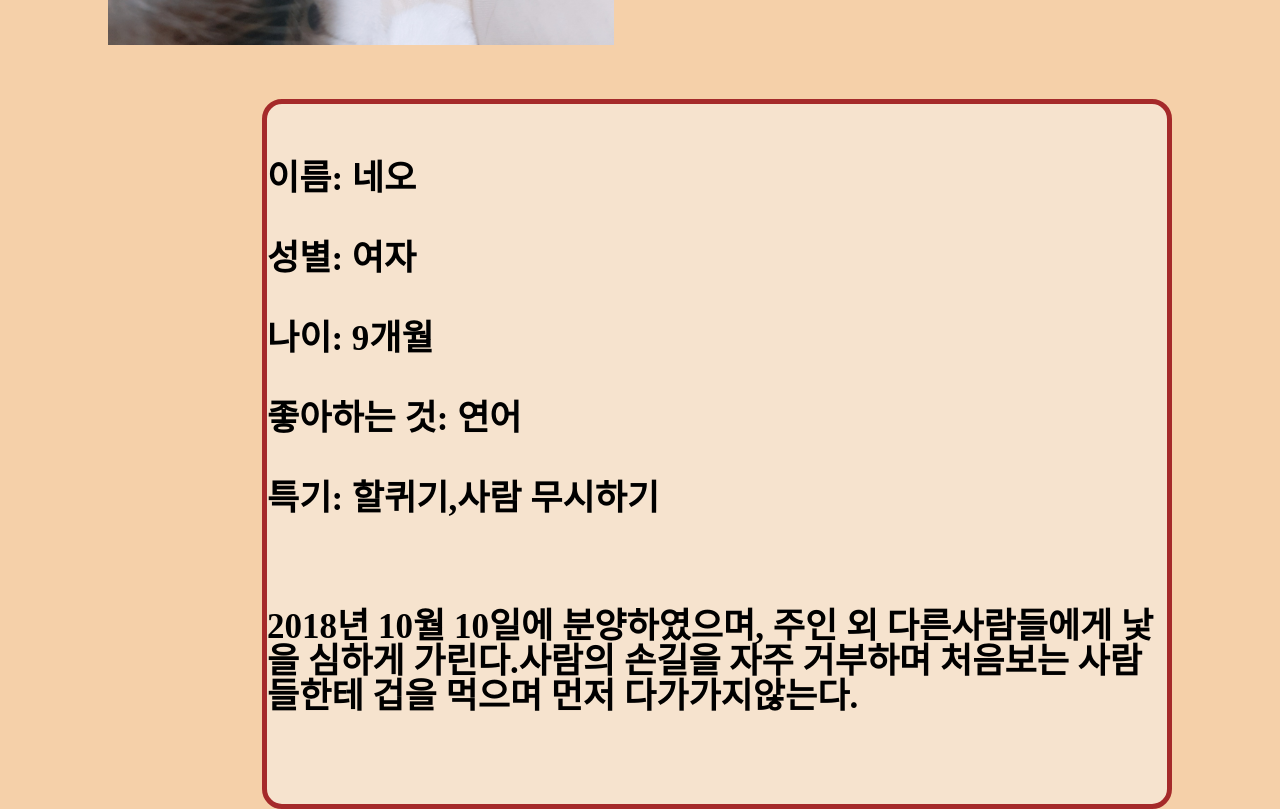
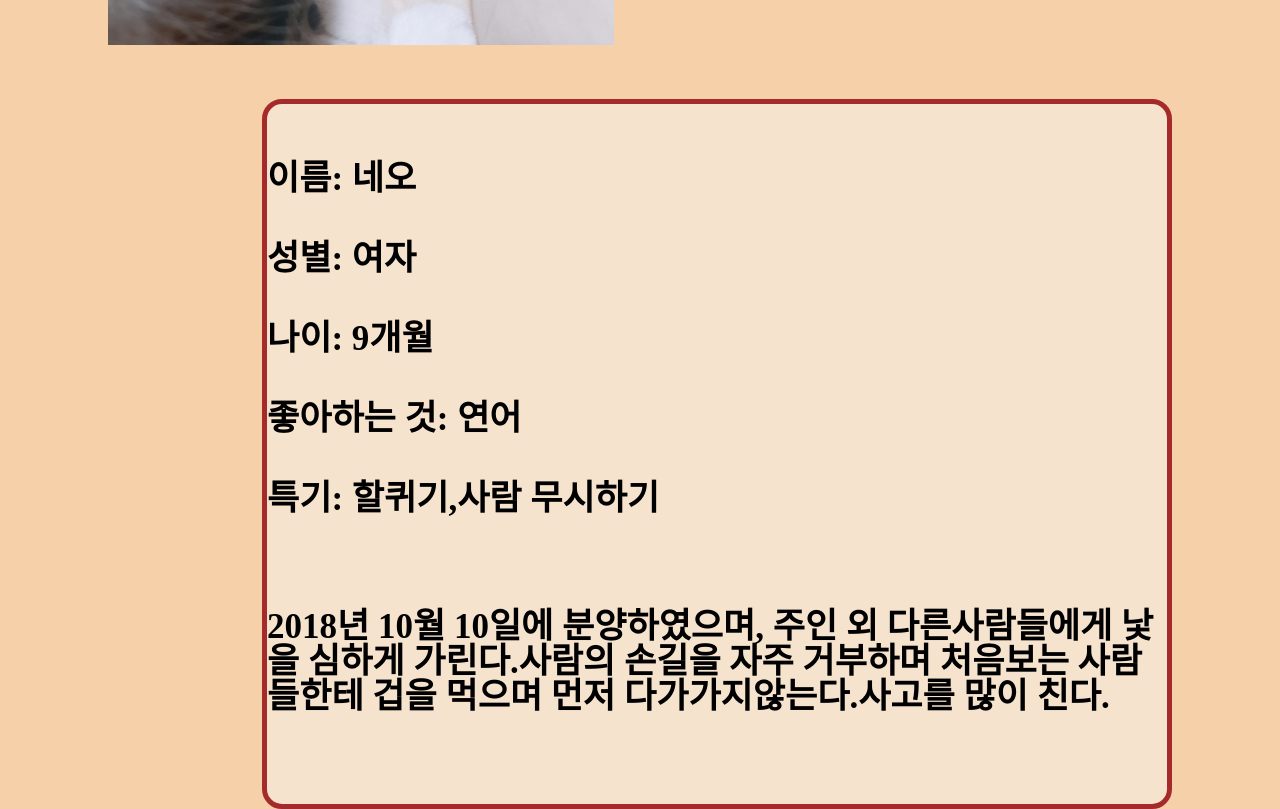
Before and after one commit to Gwnasd/Gwnasd.github.io, a plain HTML site: page Reo.html in a window 1280 px wide. Shown: the part 637-1446 px from the top of the page. Drawn offline with Linux system fonts and the light colour scheme.

Commit message:
Update Reo.html

```diff
--- a/Reo.html
+++ b/Reo.html
@@ -76,7 +76,7 @@
 특기: 할퀴기,사람 무시하기<br>
 </p>
 <p class="b">
-2018년 10월 10일에 분양하였으며, 주인 외 다른사람들에게 낯을 심하게 가린다.사람의 손길을 자주 거부하며 처음보는 사람들한테 겁을 먹으며 먼저 다가가지않는다.</p>
+2018년 10월 10일에 분양하였으며, 주인 외 다른사람들에게 낯을 심하게 가린다.사람의 손길을 자주 거부하며 처음보는 사람들한테 겁을 먹으며 먼저 다가가지않는다.사고를 많이 친다.</p>
 </div>
 </body>
 </html>
```
